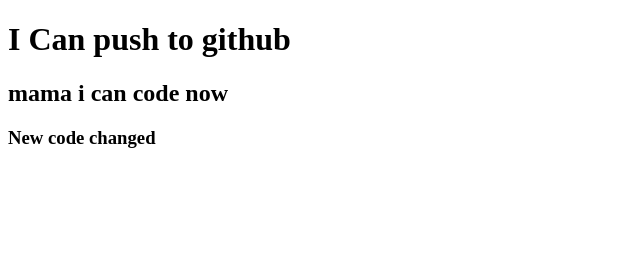
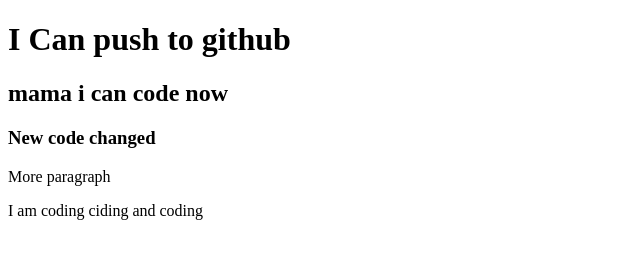
Before and after one commit to SakhaowatHossain1899/My-First-Repo, a plain HTML site: page index.html in a window 1280 px wide. Shown: the whole page, without its empty margins (0-640 px from the left). Drawn offline with Linux system fonts and the light colour scheme.

Commit message:
style added

```diff
--- a/index.html
+++ b/index.html
@@ -10,5 +10,7 @@
     <h1>I Can push to github</h1>
     <h2>mama i can code now</h2>
     <h3>New code changed</h3>
+    <p>More paragraph</p>
+    <p>I am coding ciding and coding</p>
 </body>
 </html>
```
Also changed, not shown: style.css (added), 1 other file.
